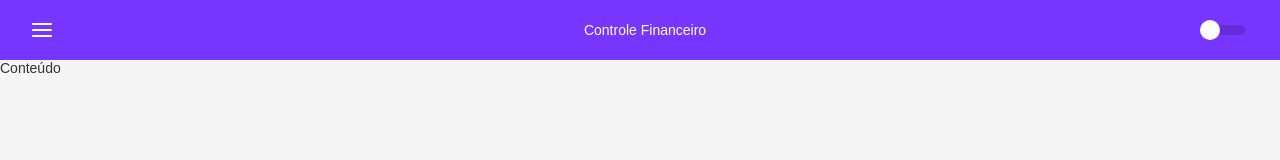
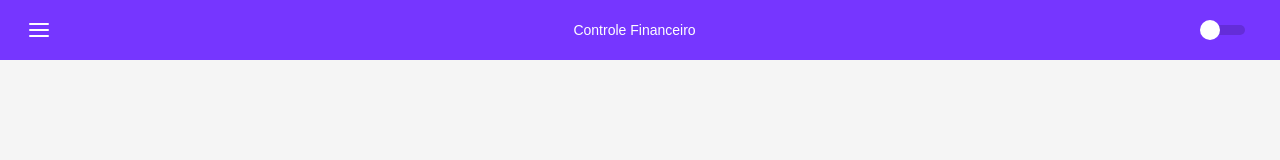
Before and after one commit to leocsar/responsive-react-app-template, a React (Create React App) app: page / in a window 1280 px wide. Shown: the top 160 px of the page. Built offline with nearby package versions, Linux system fonts and the light colour scheme.

Commit message:
Atualização do drawer e dos temas

```diff
--- a/src/Pages/Home/index.tsx
+++ b/src/Pages/Home/index.tsx
@@ -1,15 +1,12 @@
 import React from 'react';
 import ReactDOM from 'react-dom';
-//import { Link } from 'react-router-dom';
-/*
-interface Props {
-}
-*/
+import { Container } from './styles';
+
 const Home: React.FC = () => {
   return (
-    <div className="container">
-      Conteúdo
-    </div>
+    <Container>
+      {"oee"}
+    </Container>
   );
 };
 
--- a/src/Pages/Home/styles.ts
+++ b/src/Pages/Home/styles.ts
@@ -1,11 +1,12 @@
 import styled from 'styled-components';
 
 export const Container = styled.div`
-  height: 60px;
-  background: ${props => props.theme.colors.primary};
+  width: 100%;
+  height: 100vh;
+  background: ${props => props.theme.colors.background};
   color #FFF;
   display: flex;
-  justify-content: space-between;
+  justify-content: center;
   align-items: center;
   padding: 0 30px;
 `;
--- a/src/components/Header/styles.ts
+++ b/src/components/Header/styles.ts
@@ -7,13 +7,20 @@ export const Container = styled.div`
   display: flex;
   justify-content: space-between;
   align-items: center;
-  padding: 0 30px;
+  padding: 0 30px 0 9px;
 
   @media screen and (max-width: 600px) {
-    padding: 0 16px;
+    padding: 0 16px 0 0;
   }
 `;
 
 export const Title = styled.div`
+  display: flex;
+  justify-content: center;
+  align-items: center;
+  width: 100%;
 
+  @media screen and (max-width: 600px) {
+    justify-content: flex-start;
+  }
 `;
--- a/src/components/SwipeableDrawer/styles.ts
+++ b/src/components/SwipeableDrawer/styles.ts
@@ -2,10 +2,10 @@ import styled from 'styled-components';
 
 export const Button = styled.button`
   display: flex;
-  justify-content: flex-start;
+  justify-content: center;
   align-items: center;
   cursor: pointer;
-  width: 60px;
+  min-width: 60px;
   height: 60px;
   background: transparent;
   border-radius: 50%;
@@ -13,10 +13,7 @@ export const Button = styled.button`
   outline: none;
 
   @media screen and (max-width: 600px) {
-    justify-content: flex-start;
-  }
-
-  :active {
+    justify-content: center;
   }
 `;
 
@@ -31,8 +28,11 @@ export const Drawer = styled.div`
   height: 100%;
   background-color: ${props => props.theme.colors.drawer.background};
 
-  @media screen and (max-width: 600px) {
-  }
+  -webkit-box-shadow: 0 10px 20px rgba(0, 0, 0, 0.19), 0 6px 6px rgba(0, 0, 0, 0.23);
+  -moz-box-shadow: 0 10px 20px rgba(0, 0, 0, 0.19), 0 6px 6px rgba(0, 0, 0, 0.23);
+  -ms-box-shadow: 0 10px 20px rgba(0, 0, 0, 0.19), 0 6px 6px rgba(0, 0, 0, 0.23);
+  -o-box-shadow: 0 10px 20px rgba(0, 0, 0, 0.19), 0 6px 6px rgba(0, 0, 0, 0.23);
+  box-shadow: 0 10px 20px rgba(0, 0, 0, 0.19), 0 6px 6px rgba(0, 0, 0, 0.23);
 `;
 
 export const DrawerBackground = styled.div`
--- a/src/styles/global.ts
+++ b/src/styles/global.ts
@@ -5,6 +5,7 @@ export default createGlobalStyle`
     margin: 0;
     padding: 0;
     box-sizing: border-box;
+    transition: 350ms;
   }
 
   body {
@@ -13,4 +14,13 @@ export default createGlobalStyle`
     color: ${props => props.theme.colors.text};
     font-family: sans-serif;
   }
+
+  ::-webkit-scrollbar {
+    width: 05px;
+  }
+
+  ::-webkit-scrollbar-thumb {
+    background: ${props => props.theme.colors.webkit.scrollbar};
+    border-radius: 25px;
+  }
 `;
--- a/src/styles/styled.d.ts
+++ b/src/styles/styled.d.ts
@@ -10,6 +10,10 @@ declare module 'styled-components' {
 
       background: string;
       text: string;
+
+      webkit: {
+        scrollbar: string;
+      },
 
       header: {
         menuIcon: string;
--- a/src/styles/themes/dark.ts
+++ b/src/styles/themes/dark.ts
@@ -7,6 +7,10 @@ export default {
 
     background: '#222',
     text: '#fff',
+
+    webkit: {
+      scrollbar: '#7636ff'
+    },
 
     header: {
       menuIcon: '#fff'
--- a/src/styles/themes/light.ts
+++ b/src/styles/themes/light.ts
@@ -7,6 +7,10 @@ export default {
 
     background: '#F5F5F5',
     text: '#333',
+
+    webkit: {
+      scrollbar: '#7636ff'
+    },
 
     header: {
       menuIcon: '#fff'
```
